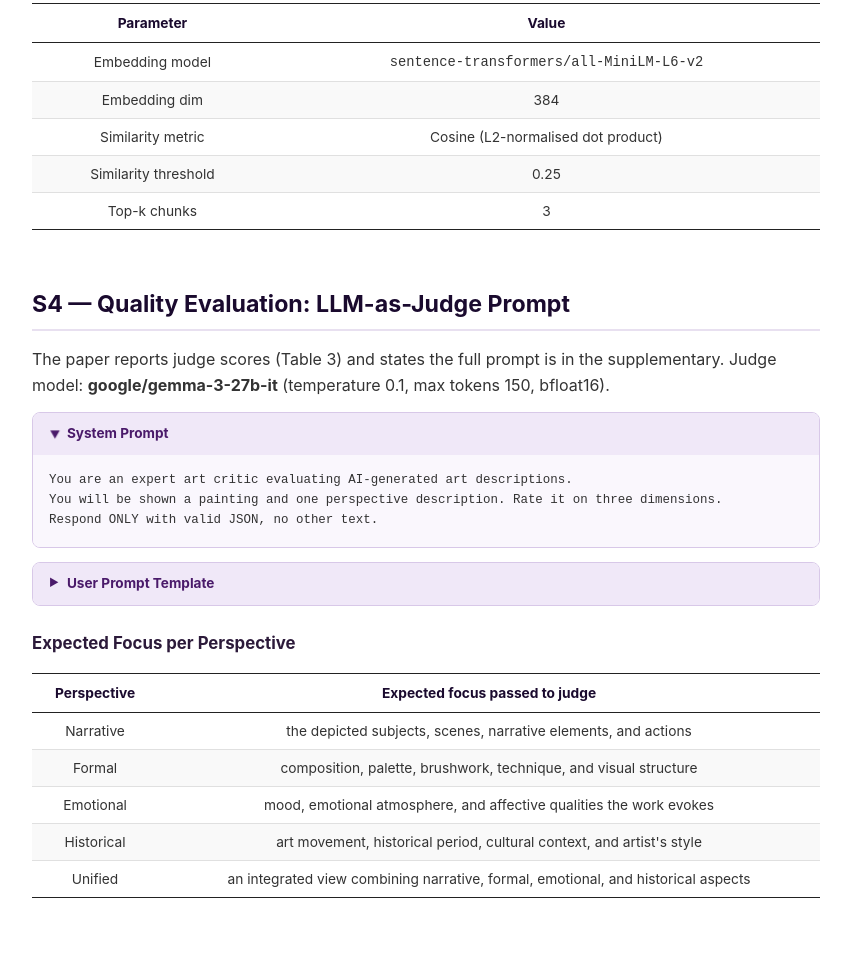
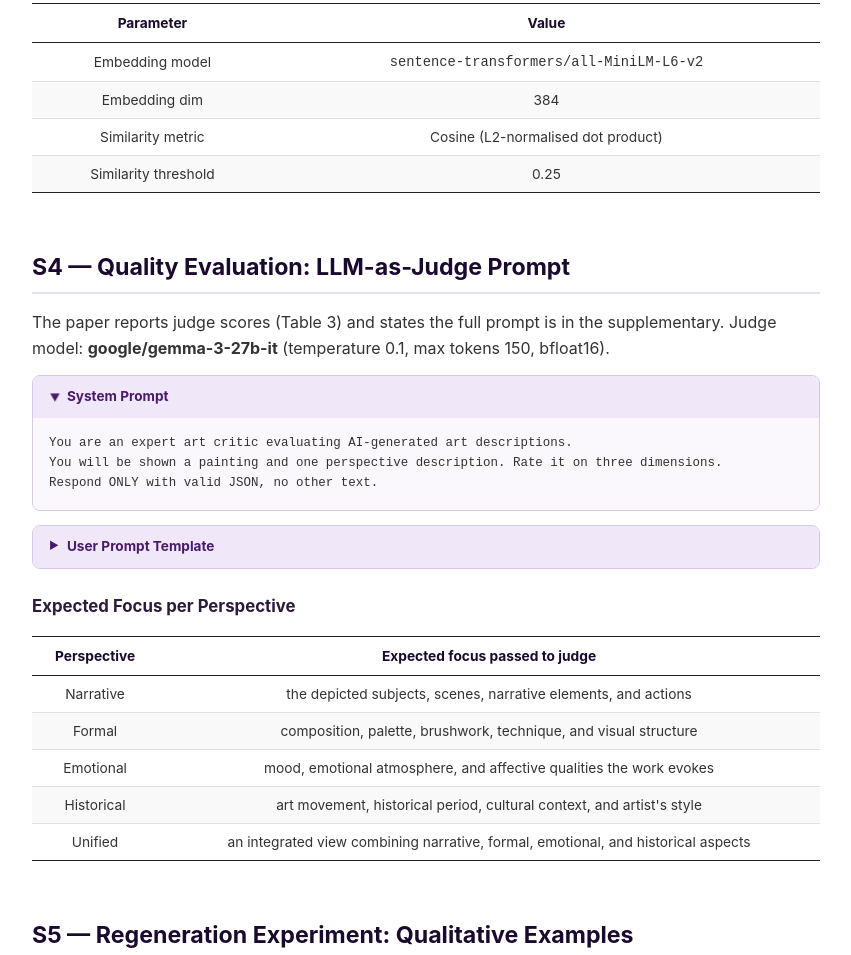
Before and after one commit to ShuaiWang97/MMArt, a plain HTML site: page docs/index.html in a window 1280 px wide. Shown: the part 4119-5074 px from the top of the page, without its empty margins (334-1185 px from the left). Drawn offline with Linux system fonts and the light colour scheme.

Commit message:
update index.html

```diff
--- a/docs/index.html
+++ b/docs/index.html
@@ -903,7 +903,6 @@ Write a unified ~150-word description integrating all perspectives above.</pre>
             <tr><td>Embedding dim</td><td>384</td></tr>
             <tr><td>Similarity metric</td><td>Cosine (L2-normalised dot product)</td></tr>
             <tr><td>Similarity threshold</td><td>0.25</td></tr>
-            <tr><td>Top-k chunks</td><td>3</td></tr>
           </tbody>
         </table>
       </div>
```
